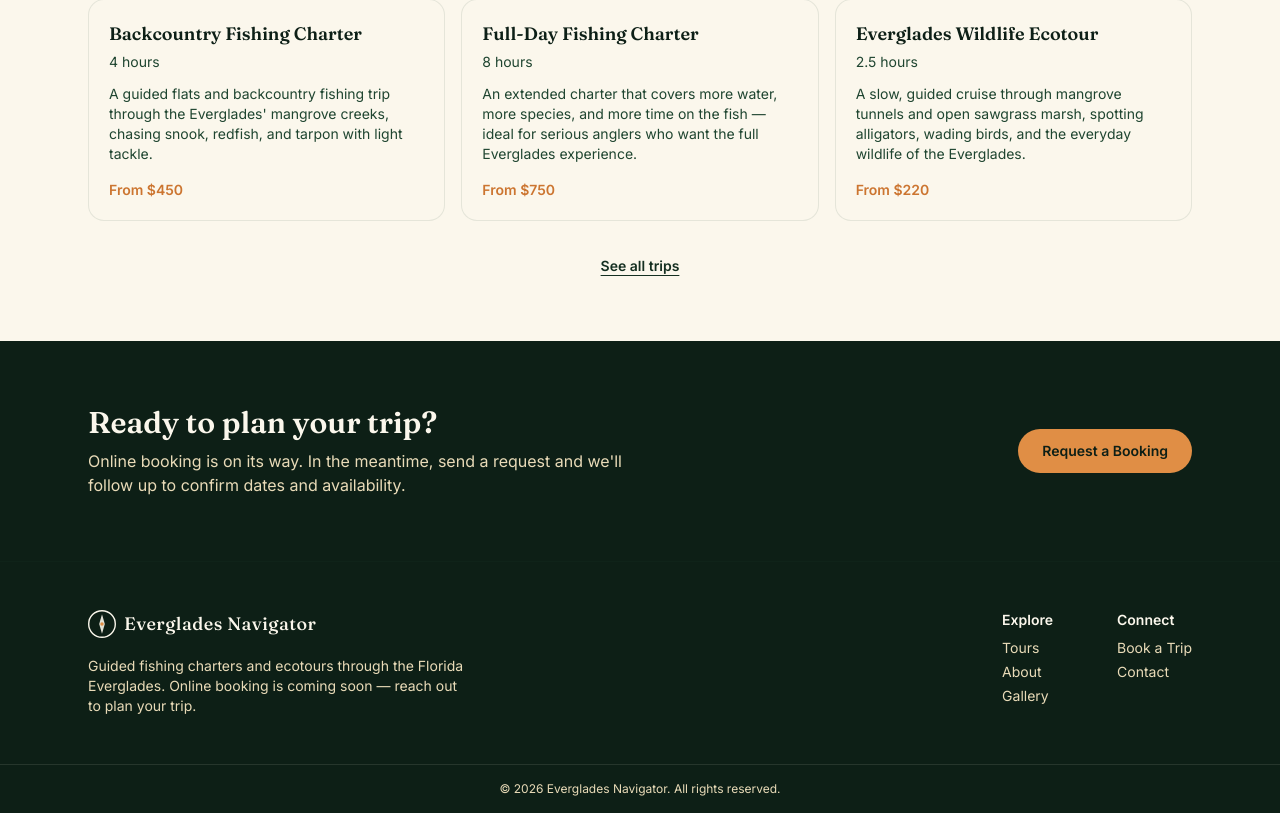
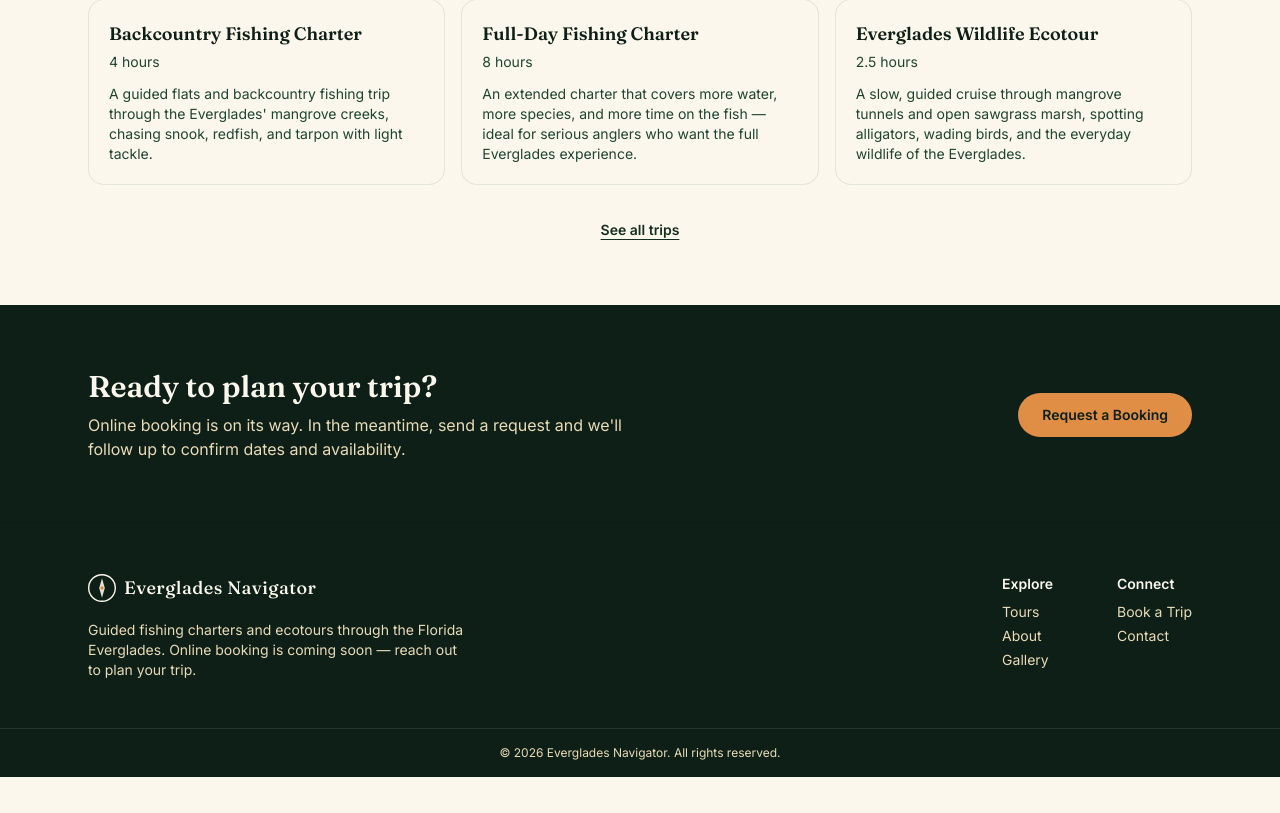
Before and after one commit to conradicle/evergladesnavigator, a Next.js app: page / in a window 1280 px wide. Shown: the part 1811-2624 px from the top of the page. After the commit the page ends 2588 px from the top, so only its background shows below. Built offline with nearby package versions, Linux system fonts and the light colour scheme.

Commit message:
Remove price display from home page trip previews
Showing a flat "From $X" on the home page read as a firm quote before
pricing is finalized. Full pricing context stays on the Tours and
Booking pages.

```diff
--- a/src/app/page.tsx
+++ b/src/app/page.tsx
@@ -140,9 +140,6 @@ export default function Home() {
               </h3>
               <p className="mt-1 text-sm text-swamp-800">{trip.duration}</p>
               <p className="mt-3 text-sm text-swamp-800">{trip.description}</p>
-              <p className="mt-4 text-sm font-semibold text-sunset-600">
-                From ${trip.priceFrom}
-              </p>
             </div>
           ))}
         </div>
```
